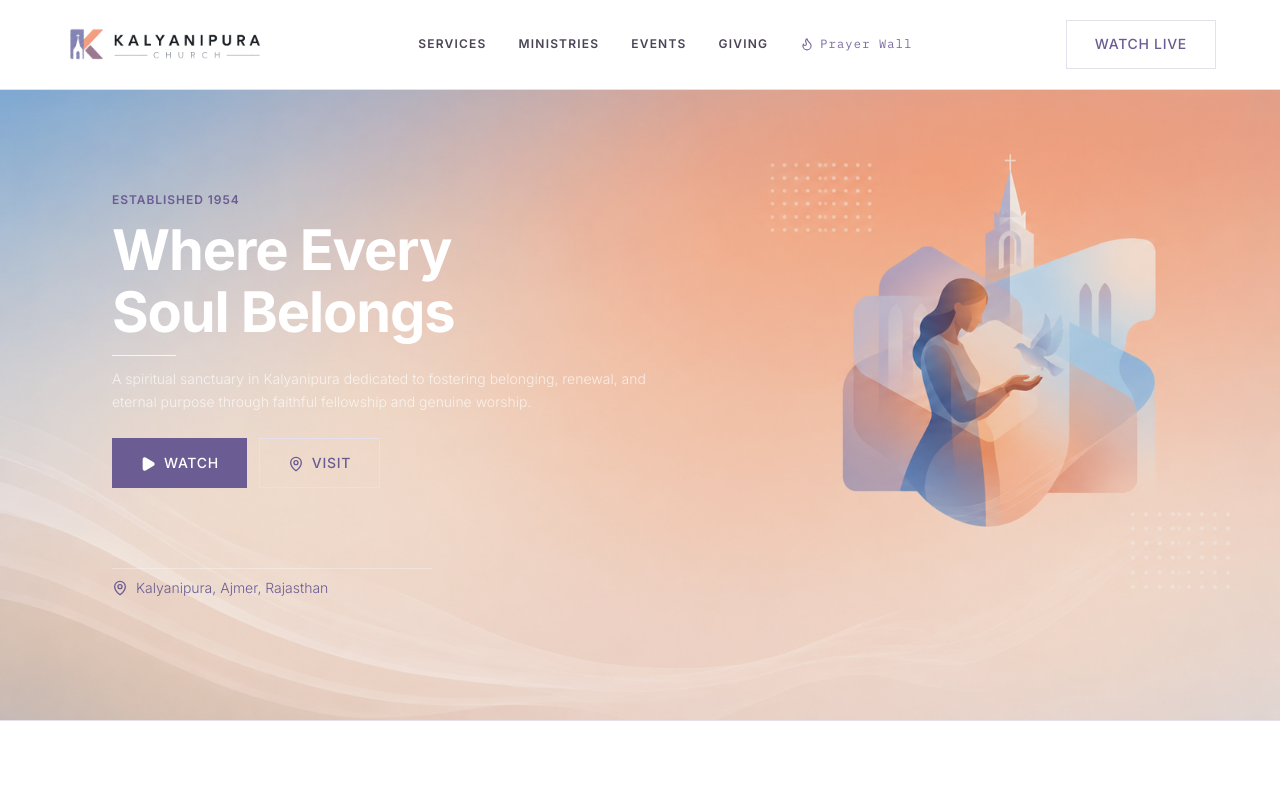
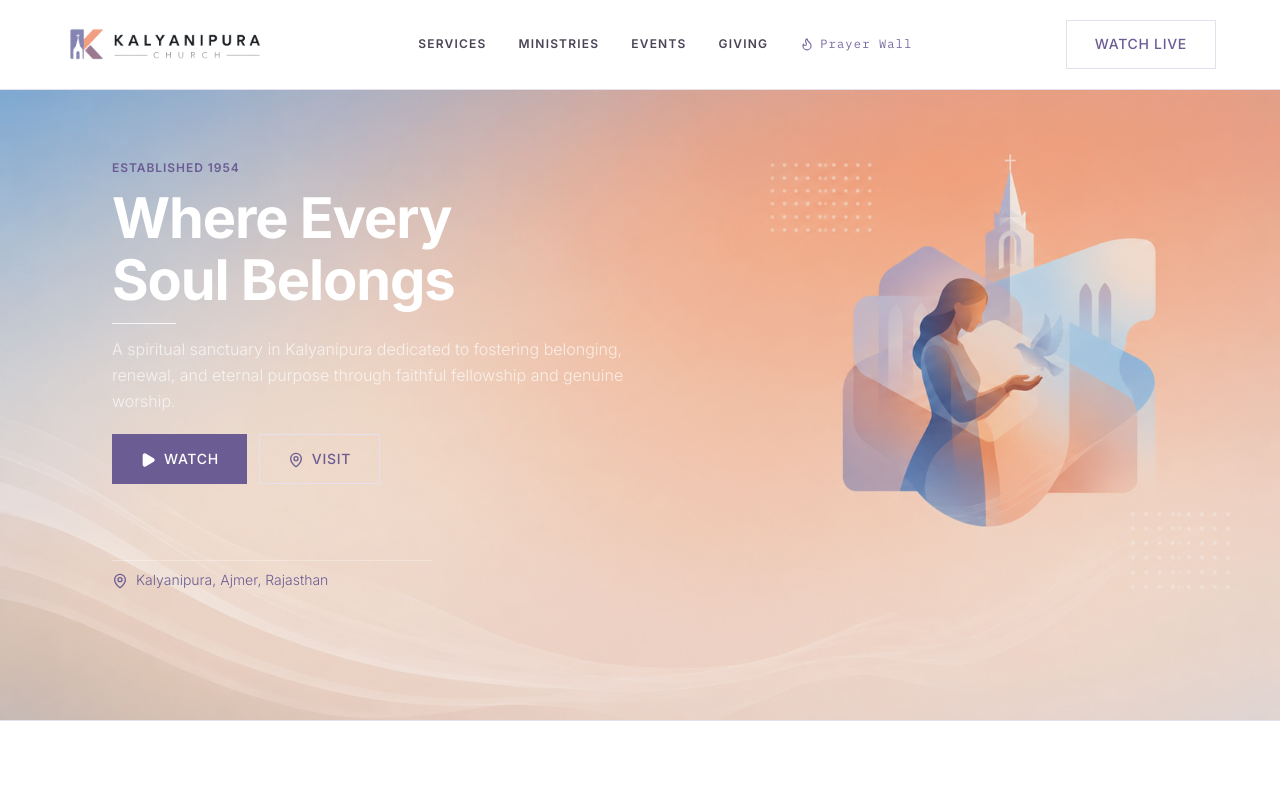
Before and after one commit to gannucodeS/kalyanipura-frontend, a React (Vite) app: page / in a window 1280 px wide. Shown: the top 800 px of the page. Built offline with nearby package versions, Linux system fonts and the light colour scheme; the HTML template or start-up script is replaced by a standard one.

Commit message:
Add md: tablet responsive breakpoints to Hero and Gallery

```diff
--- a/src/components/Gallery.tsx
+++ b/src/components/Gallery.tsx
@@ -98,7 +98,7 @@ export default function Gallery() {
           className="flex gap-4 overflow-x-auto pb-10 sm:pb-16 cursor-grab active:cursor-grabbing select-none lg:justify-center"
           style={{ scrollbarWidth: 'none' }}>
           {GALLERY_ITEMS.map((item) => (
-            <div key={item.id} className="relative shrink-0 w-72 sm:w-80 border border-[#e5e0ec] bg-white p-2 flex flex-col">
+            <div key={item.id} className="relative shrink-0 w-72 lg:w-80 border border-[#e5e0ec] bg-white p-2 flex flex-col">
               <img
                 src={item.imageUrl}
                 alt={item.description}
--- a/src/components/Hero.tsx
+++ b/src/components/Hero.tsx
@@ -27,7 +27,7 @@ export default function Hero({ onOpenWatch, onOpenContact }: HeroProps) {
       <div className="absolute inset-0 bg-black/5" />
 
       {/* Content */}
-      <div className="absolute inset-0 z-10 max-w-6xl mx-auto px-6 sm:px-12 pt-48 sm:pt-48 pb-4 flex flex-col gap-4 sm:gap-6 justify-start overflow-y-auto">
+      <div className="absolute inset-0 z-10 max-w-6xl mx-auto px-6 sm:px-12 pt-48 md:pt-40 pb-4 flex flex-col gap-4 md:gap-5 sm:gap-6 justify-start overflow-y-auto">
         <div className="space-y-3 sm:space-y-3 max-w-2xl fade-up">
           <div className="label text-xs tracking-widest">Established 1954</div>
 
@@ -37,7 +37,7 @@ export default function Hero({ onOpenWatch, onOpenContact }: HeroProps) {
 
           <div className="w-16 h-px bg-white/80" />
 
-          <p className="text-sm sm:text-sm text-white/70 max-w-xl font-light leading-relaxed">
+          <p className="text-sm md:text-base sm:text-sm text-white/70 max-w-xl font-light leading-relaxed">
             A spiritual sanctuary in Kalyanipura dedicated to fostering belonging, renewal, and eternal purpose through faithful fellowship and genuine worship.
           </p>
         </div>
@@ -56,7 +56,7 @@ export default function Hero({ onOpenWatch, onOpenContact }: HeroProps) {
         </div>
 
         <div className="fade-up-delay-2 pt-12 sm:pt-14 space-y-2">
-          <div className="h-px bg-white/30 w-[75vw] sm:w-[25vw]" />
+          <div className="h-px bg-white/30 w-[75vw] md:w-[35vw] lg:w-[25vw]" />
           <div className="flex items-center gap-2 text-sm font-light leading-relaxed" style={{ color: '#6b5c93' }}>
             <MapPin className="w-4 h-4 sm:w-4 sm:h-4 shrink-0" style={{ color: '#6b5c93' }} />
             Kalyanipura, Ajmer, Rajasthan
```
Also changed, not shown: src/assets/hero mobile.png.
